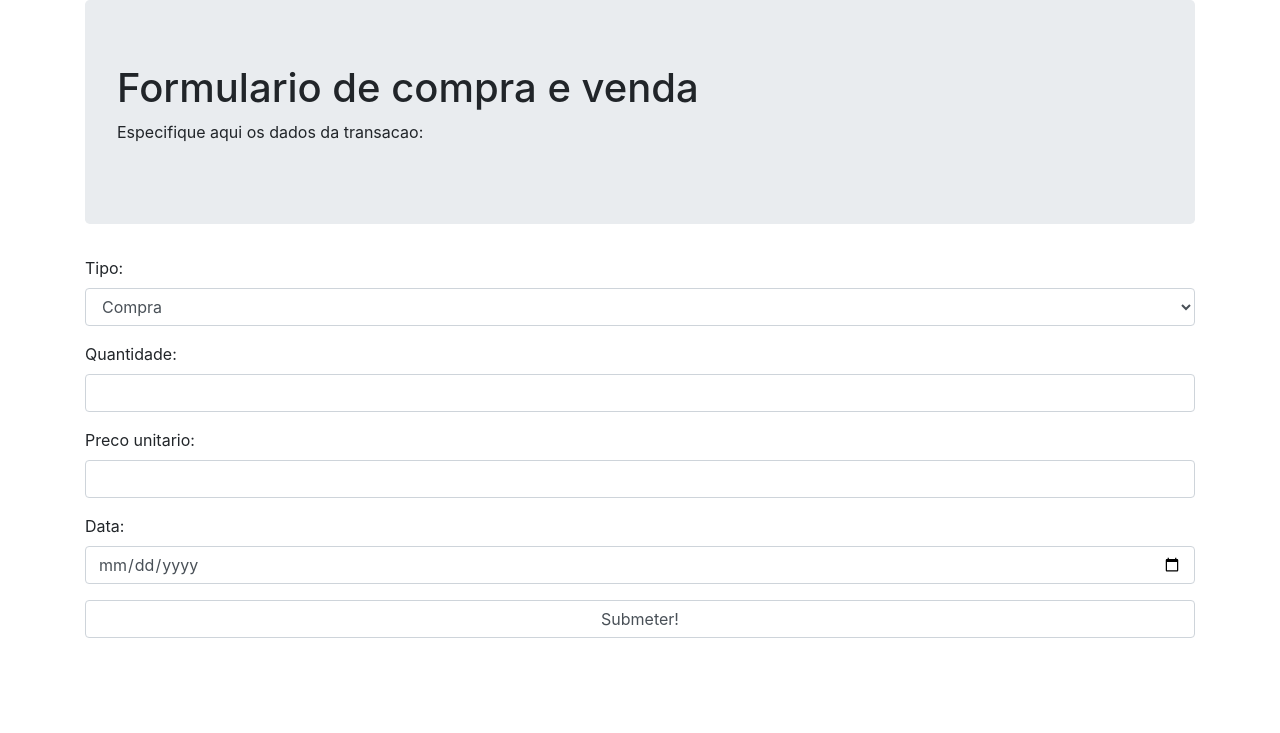
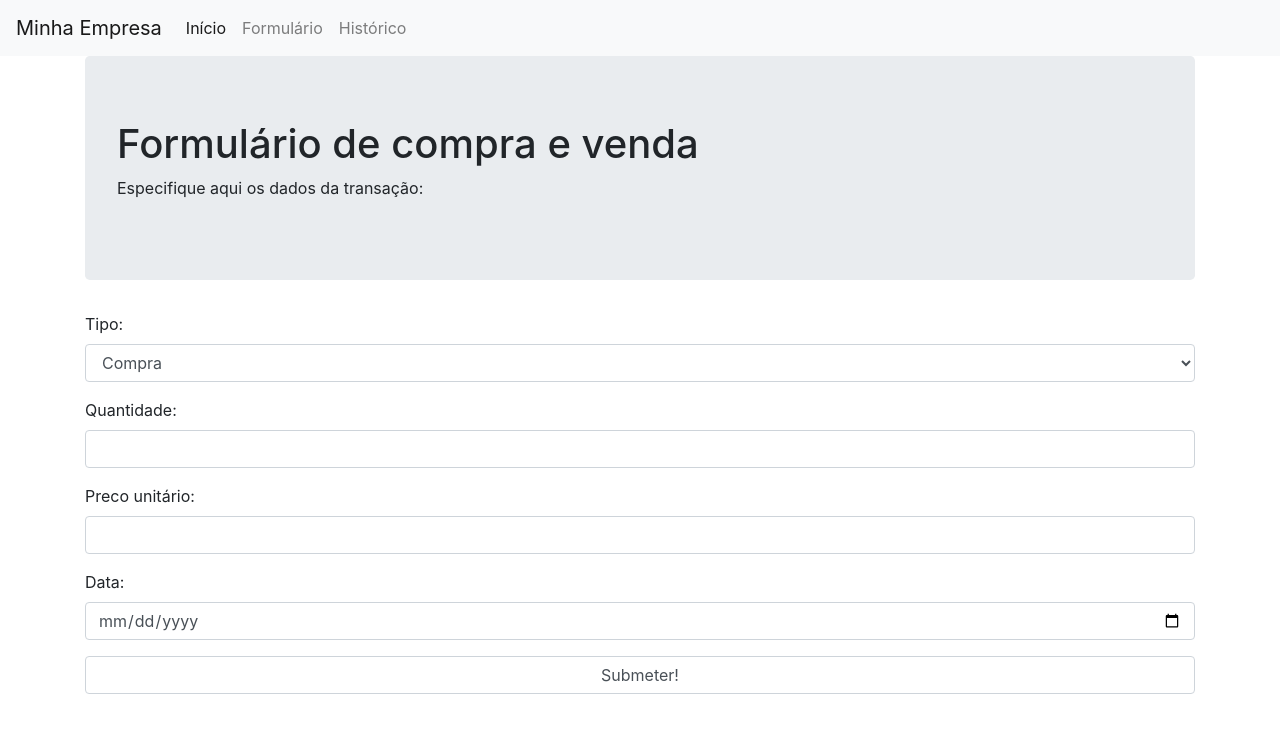
Before and after one commit to emilioMaddalena/not_just_tires, a Flask app: page /form in a window 1280 px wide. Shown: the top 733 px of the page. Run offline with Flask 2, Linux system fonts and the light colour scheme; parts of the project's set-up code (start-up, migrations or seed data) failed here and were passed over.

Commit message:
add navbar still need to fix routing

```diff
--- a/not_just_tires/templates/base.html
+++ b/not_just_tires/templates/base.html
@@ -20,6 +20,26 @@
 </head>
 
 <body>
+    <nav class="navbar navbar-expand-lg navbar-light bg-light">
+        <a class="navbar-brand" href="#">Minha Empresa</a>
+        <!-- <button class="navbar-toggler" type="button" data-toggle="collapse" data-target="#navbarNav" aria-controls="navbarNav" aria-expanded="false" aria-label="Toggle navigation">
+          <span class="navbar-toggler-icon"></span>
+        </button> -->
+        <div class="collapse navbar-collapse" id="navbarNav">
+          <ul class="navbar-nav">
+            <li class="nav-item active">
+              <a class="nav-link" href="#">Início <span class="sr-only">(current)</span></a>
+            </li>
+            <li class="nav-item">
+              <a class="nav-link" href="#">Formulário</a>
+            </li>
+            <li class="nav-item">
+              <a class="nav-link" href="#">Histórico</a>
+            </li>
+          </ul>
+        </div>
+    </nav>
+
     {% block content %}
     {% endblock %}
 </body>
--- a/not_just_tires/templates/form.html
+++ b/not_just_tires/templates/form.html
@@ -11,8 +11,8 @@ Form page
 <div class="container">
 
     <div class="jumbotron">
-        <h1>Formulario de compra e venda</h1>
-        <p>Especifique aqui os dados da transacao:</p>
+        <h1>Formulário de compra e venda</h1>
+        <p>Especifique aqui os dados da transação:</p>
     </div>
 
     <form>
@@ -28,7 +28,7 @@ Form page
             <p><input class="form-control" type="number" name="quantidade" min="1" /></p>
         </div>
         <div class="form-group">
-            <label>Preco unitario:</label>
+            <label>Preco unitário:</label>
             <p><input class="form-control" type="number" name="preco_unitario" min="0" step="0.01" /></p>
         </div>
         <div class="form-group">
```
